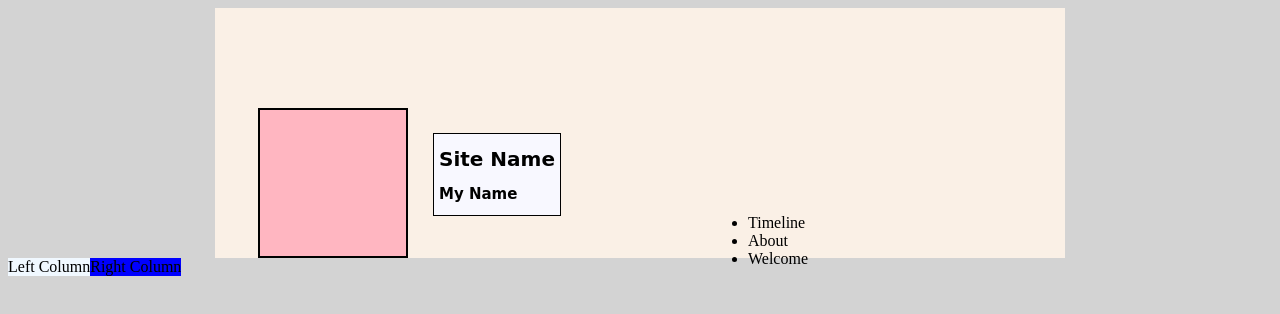
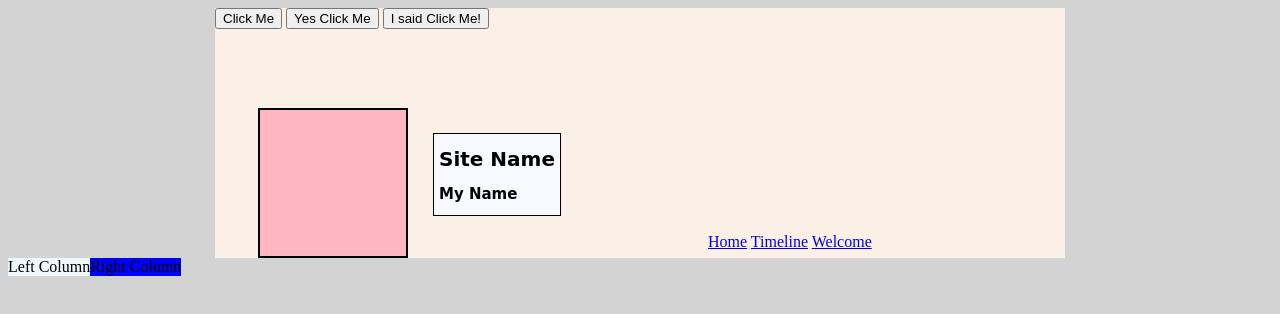
Before and after one commit to grj923/social-network-page, a plain HTML site: page index.html in a window 1280 px wide. Drawn offline with Linux system fonts and the light colour scheme.

Commit message:
Navmenu and Buttons in place

```diff
--- a/index.html
+++ b/index.html
@@ -14,13 +14,15 @@
         <h2>My Name</h2>
       </div>
       <div class="navmenu">
-        <ul>
-          <li>Timeline</li>
-          <li>About</li>
-          <li>Welcome</li>
-        </ul>
+        <a class="menu" href="#home"> Home</a>
+        <a href="#timeline">Timeline</a>
+        <a href="#welcome">Welcome</a>
       </div>
-      <div class="button"></div>
+      <div class="button">
+        <button type="button">Click Me</button>
+        <button type="button">Yes Click Me</button>
+        <button type="button">I said Click Me!</button>
+      </div>
     </div>
     <div class="column">
       <div class="column left" style="background-color: aliceblue">
--- a/style.css
+++ b/style.css
@@ -34,7 +34,7 @@ body {
 .navmenu {
   position: absolute;
   left: 700px;
-  top: 190px;
+  top: 225px;
 }
 .column {
   float: left;
```
